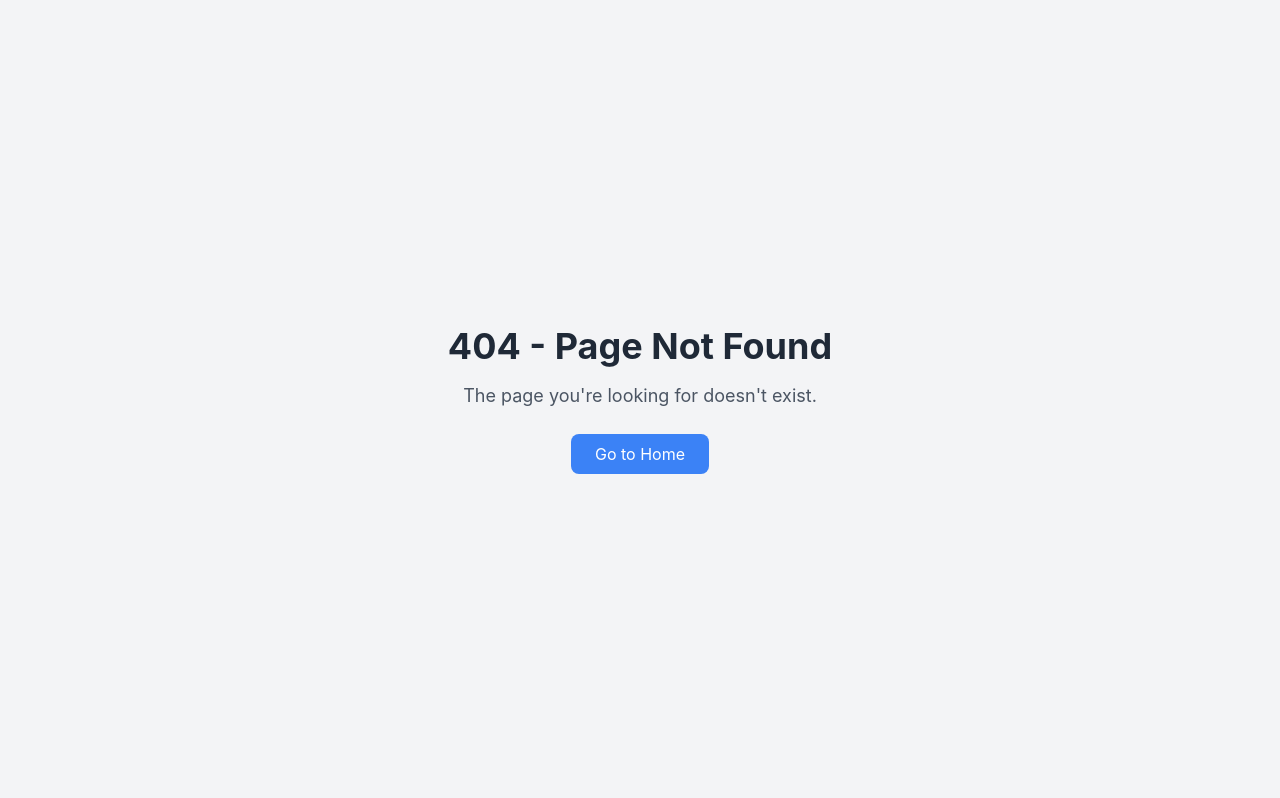
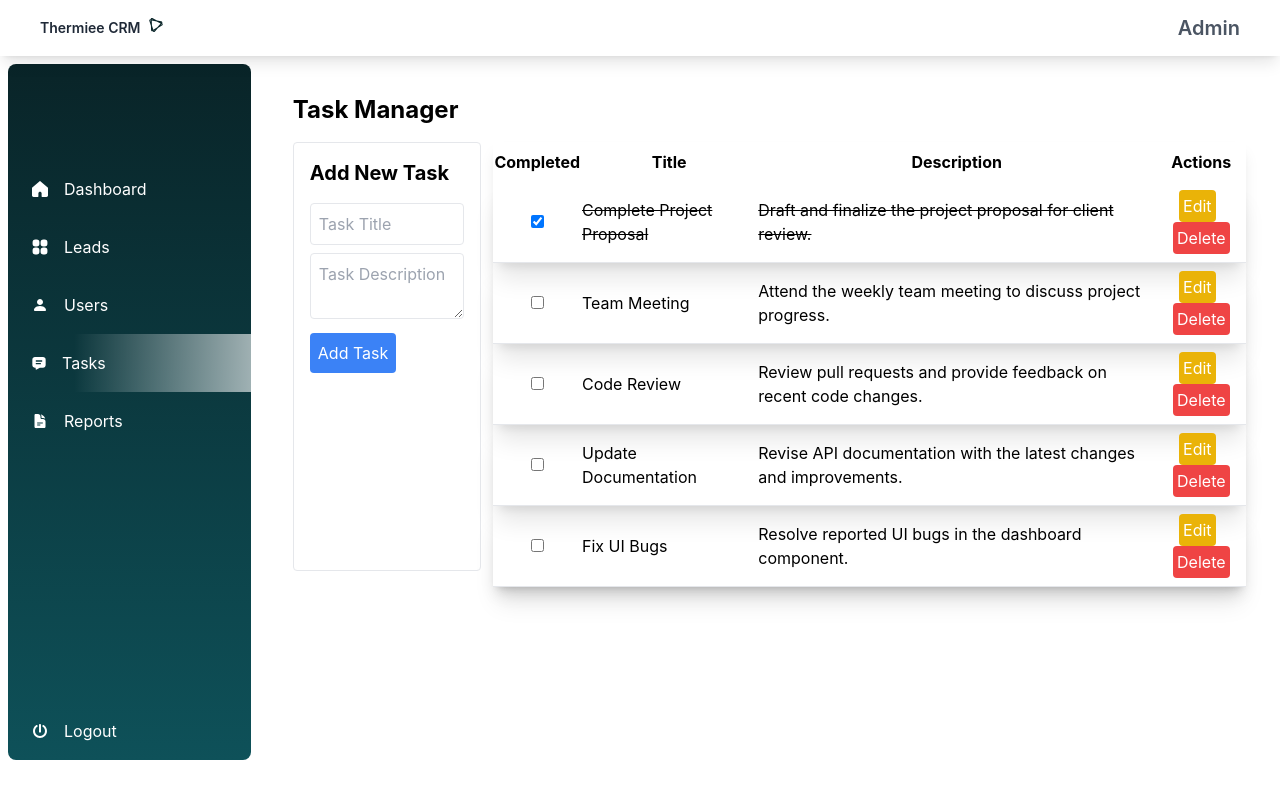
Before and after one commit to Thermiee/refactored-memory, a React (Vite) app: page /tasks in a window 1280 px wide. Before the commit this address had no page. Built offline with nearby package versions, Linux system fonts and the light colour scheme; a web font is replaced by a local one.

Commit message:
add tasks

```diff
--- /dev/null
+++ b/src/Components/Modal/index.tsx
@@ -0,0 +1,27 @@
+import React from 'react';
+
+interface ModalProps {
+  isOpen: boolean;
+  onClose: () => void;
+  children: React.ReactNode;
+}
+
+const Modal: React.FC<ModalProps> = ({ isOpen, onClose, children }) => {
+  if (!isOpen) return null;
+
+  return (
+    <div className="fixed inset-0 bg-black bg-opacity-50 flex justify-center items-center">
+      <div className="bg-white p-6 rounded-lg w-96">
+        {children}
+        <button
+          onClick={onClose}
+          className="mt-4 p-2 bg-gray-500 text-white rounded"
+        >
+          Close
+        </button>
+      </div>
+    </div>
+  );
+};
+
+export default Modal;
--- a/src/Components/Sidebar/data.ts
+++ b/src/Components/Sidebar/data.ts
@@ -34,7 +34,7 @@ export const crmSidebarLinks: SidebarLinks[] = [
   {
     id: 4,
     title: "Tasks",
-    url: "#",
+    url: "tasks",
     image: Help,
     headingText: "Tasks",
   },
--- /dev/null
+++ b/src/Pages/Tasks/index.tsx
@@ -0,0 +1,200 @@
+import React, { useState } from 'react';
+import { Task } from '../../types';
+import Modal from '../../Components/Modal';
+
+const TaskList: React.FC = () => {
+
+  const [tasks, setTasks] = useState<Task[]>([
+    {
+      id: 1,
+      title: 'Complete Project Proposal',
+      description: 'Draft and finalize the project proposal for client review.',
+      completed: true,
+    },
+    {
+      id: 2,
+      title: 'Team Meeting',
+      description: 'Attend the weekly team meeting to discuss project progress.',
+      completed: false,
+    },
+    {
+      id: 3,
+      title: 'Code Review',
+      description: 'Review pull requests and provide feedback on recent code changes.',
+      completed: false,
+    },
+    {
+      id: 4,
+      title: 'Update Documentation',
+      description: 'Revise API documentation with the latest changes and improvements.',
+      completed: false,
+    },
+    {
+      id: 5,
+      title: 'Fix UI Bugs',
+      description: 'Resolve reported UI bugs in the dashboard component.',
+      completed : false,
+    },
+
+  ]);
+  const [newTaskTitle, setNewTaskTitle] = useState<string>('');
+  const [newTaskDescription, setNewTaskDescription] = useState<string>('');
+  const [editingTask, setEditingTask] = useState<Task | null>(null);
+  const [isModalOpen, setIsModalOpen] = useState<boolean>(false);
+
+  const addTask = () => {
+    if (newTaskTitle.trim() === '') return;
+    const newTask: Task = {
+      id: Date.now(),
+      title: newTaskTitle,
+      description: newTaskDescription,
+      completed: false,
+    };
+    setTasks([...tasks, newTask]);
+    setNewTaskTitle('');
+    setNewTaskDescription('');
+  };
+
+  const deleteTask = (id: number) => {
+    setTasks(tasks.filter((task) => task.id !== id));
+  };
+
+  const toggleTaskCompletion = (id: number) => {
+    setTasks(
+      tasks.map((task) =>
+        task.id === id ? { ...task, completed: !task.completed } : task
+      )
+    );
+  };
+
+  const openEditModal = (task: Task) => {
+    setEditingTask(task);
+    setIsModalOpen(true);
+  };
+
+  const saveTaskChanges = (updatedTask: Task) => {
+    setTasks(
+      tasks.map((task) =>
+        task.id === updatedTask.id ? updatedTask : task
+      )
+    );
+    setIsModalOpen(false);
+  };
+
+  return (
+    <div className="p-4">
+      <h1 className="text-2xl font-bold mb-4">Task Manager</h1>
+
+      <div className='flex'>
+         <div className="mb-4 p-4 border rounded w-1/5 mr-3">
+        <h2 className="text-xl font-bold mb-4">Add New Task</h2>
+        <input
+          type="text"
+          value={newTaskTitle}
+          onChange={(e) => setNewTaskTitle(e.target.value)}
+          placeholder="Task Title"
+          className="p-2 border rounded mb-2 w-full"
+        />
+        <textarea
+          value={newTaskDescription}
+          onChange={(e) => setNewTaskDescription(e.target.value)}
+          placeholder="Task Description"
+          className="p-2 border rounded mb-2 w-full"
+        />
+        <button
+          onClick={addTask}
+          className="p-2 bg-blue-500 text-white rounded"
+        >
+          Add Task
+        </button>
+      </div>
+      <table className=" bg-white shadow-lg w-4/5">
+        <thead>
+          <tr>
+            <th className="py-2">Completed</th>
+            <th className="py-2">Title</th>
+            <th className="py-2">Description</th>
+            <th className="py-2">Actions</th>
+          </tr>
+        </thead>
+        <tbody>
+          {tasks.map((task) => (
+            <tr key={task.id} className="border-b shadow-xl">
+              <td className="py-2 text-center">
+                <input
+                  type="checkbox"
+                  checked={task.completed}
+                  onChange={() => toggleTaskCompletion(task.id)}
+                />
+              </td>
+              <td className="py-2">
+                <span className={`${task.completed ? 'line-through' : ''}`}>
+                  {task.title}
+                </span>
+              </td>
+              <td className="py-2">
+                <span className={`${task.completed ? 'line-through' : ''}`}>
+                  {task.description}
+                </span>
+              </td>
+              <td className="py-2 text-center">
+                <button
+                  onClick={() => openEditModal(task)}
+                  className="p-1 bg-yellow-500 text-white rounded mr-2"
+                >
+                  Edit
+                </button>
+                <button
+                  onClick={() => deleteTask(task.id)}
+                  className="p-1 bg-red-500 text-white rounded"
+                >
+                  Delete
+                </button>
+              </td>
+            </tr>
+          ))}
+        </tbody>
+      </table>
+      </div>
+
+
+
+      <Modal isOpen={isModalOpen} onClose={() => setIsModalOpen(false)}>
+        {editingTask && (
+          <div>
+            <h2 className="text-xl font-bold mb-4">Edit Task</h2>
+            <div className="mb-4">
+              <label className="block mb-2">Title</label>
+              <input
+                type="text"
+                value={editingTask.title}
+                onChange={(e) =>
+                  setEditingTask({ ...editingTask, title: e.target.value })
+                }
+                className="p-2 border rounded w-full"
+              />
+            </div>
+            <div className="mb-4">
+              <label className="block mb-2">Description</label>
+              <textarea
+                value={editingTask.description}
+                onChange={(e) =>
+                  setEditingTask({ ...editingTask, description: e.target.value })
+                }
+                className="p-2 border rounded w-full"
+              />
+            </div>
+            <button
+              onClick={() => saveTaskChanges(editingTask)}
+              className="p-2 bg-green-500 text-white rounded"
+            >
+              Save Changes
+            </button>
+          </div>
+        )}
+      </Modal>
+    </div>
+  );
+};
+
+export default TaskList;
--- a/src/Routes/AppRoutes.tsx
+++ b/src/Routes/AppRoutes.tsx
@@ -6,6 +6,7 @@ import Login from "../Pages/Auth/Login";
 import NotFound from "../Pages/Notfound";
 import DashboardLayout from "../Layouts/DashboardLayout";
 import Home from "../Pages/Dashboard";
+import TaskList from "../Pages/Tasks";
 
 export const AuthRoutes: RouteObject[] = [
   {
@@ -32,5 +33,9 @@ export const HomeRoutes = {
         path: "home",
         element: <Home />,
       },
+      {
+        path: "tasks",
+        element: <TaskList />,
+      }
     ],
   }
```
Also changed, not shown: src/types/components.ts (+7 -0 lines), src/Pages/Dashboard/Tasks.tsx (added).
